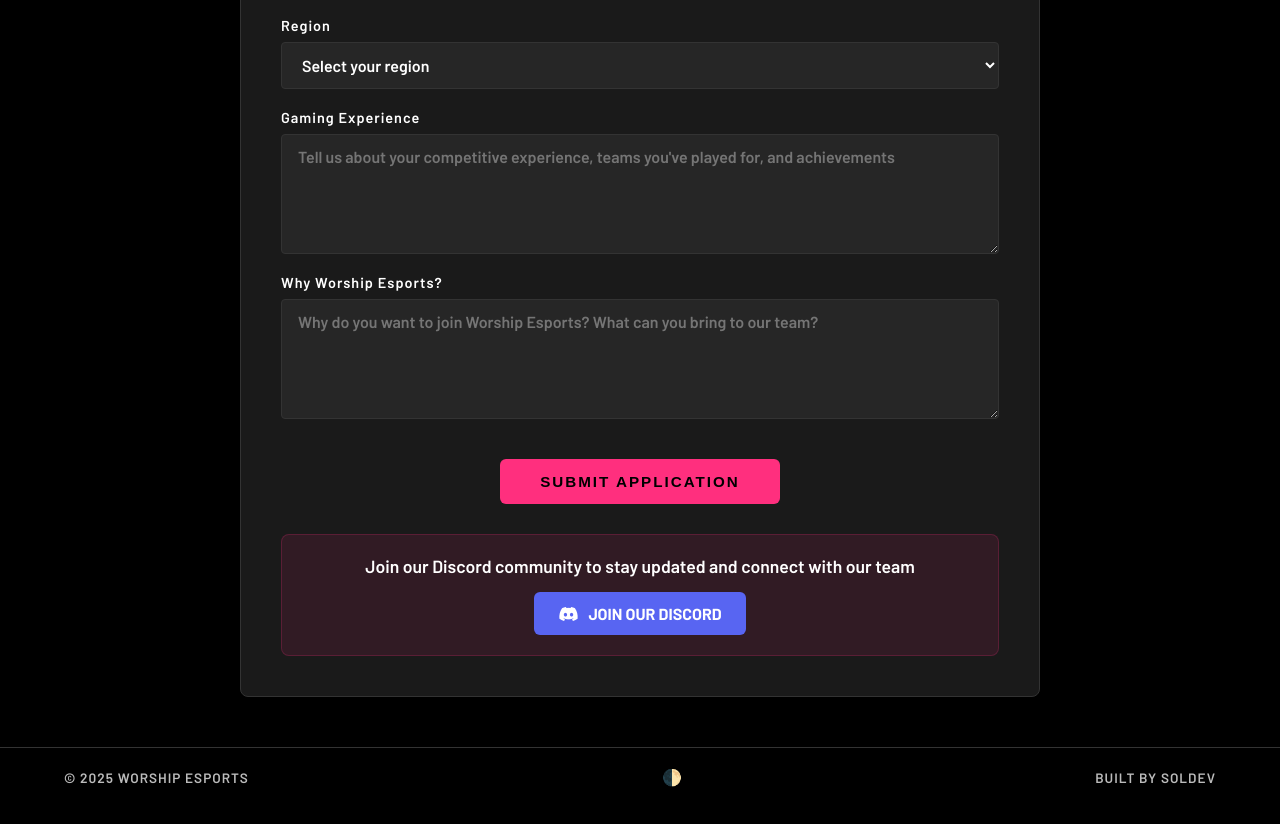
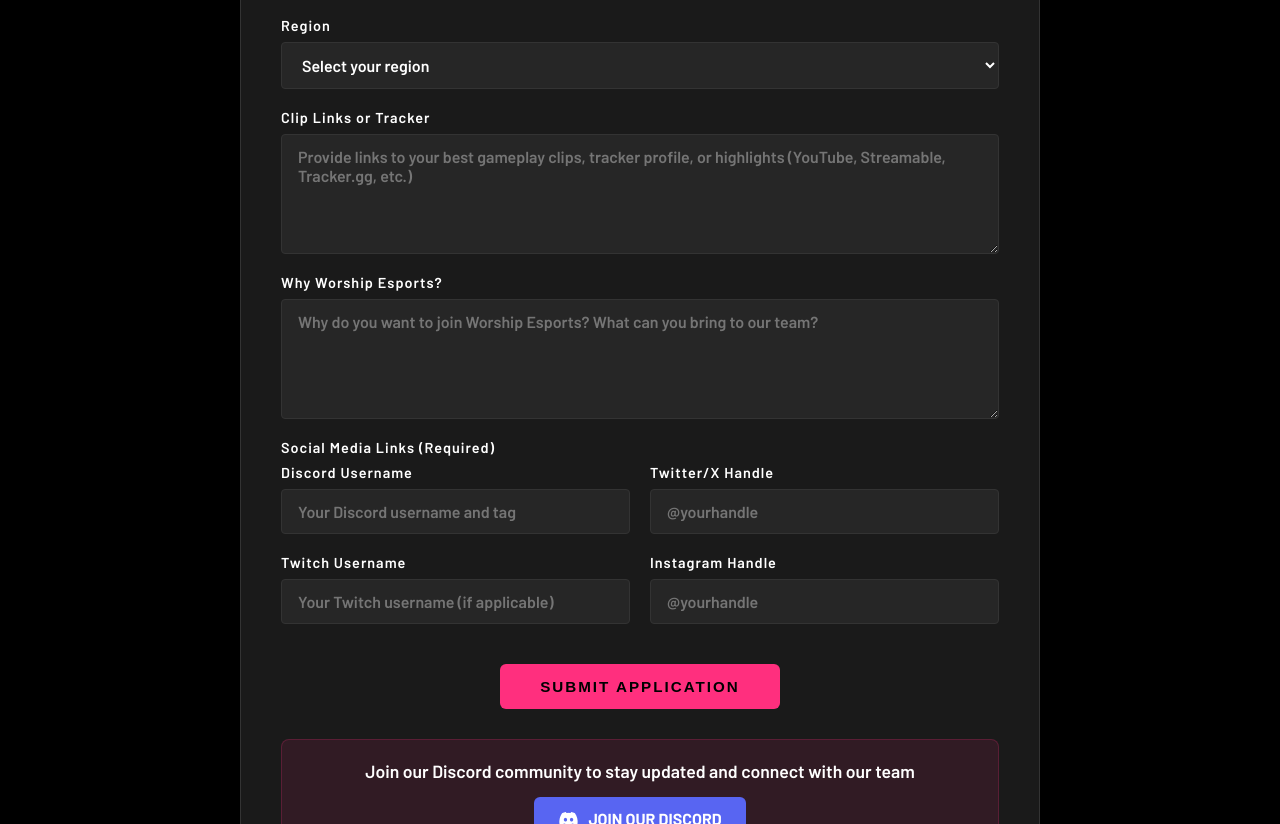
Before and after one commit to oopsididitagain335/uybdss, a website: page public/apply.html in a window 1280 px wide. Shown: the part 584-1408 px from the top of the page. Drawn offline with Linux system fonts and the light colour scheme.

Commit message:
Update apply.html

```diff
--- a/public/apply.html
+++ b/public/apply.html
@@ -239,6 +239,12 @@
       box-shadow: 0 10px 30px rgba(255, 47, 126, 0.4);
     }
 
+    .social-links {
+      display: grid;
+      grid-template-columns: 1fr 1fr;
+      gap: 20px;
+    }
+
     .discord-cta {
       margin-top: 30px;
       text-align: center;
@@ -303,6 +309,10 @@
 
       .apply-container h1 {
         font-size: 2rem;
+      }
+
+      .social-links {
+        grid-template-columns: 1fr;
       }
 
       .nav-brand img {
@@ -377,13 +387,35 @@
         </div>
 
         <div class="form-group">
-          <label for="experience">Gaming Experience</label>
-          <textarea id="experience" name="experience" required placeholder="Tell us about your competitive experience, teams you've played for, and achievements"></textarea>
+          <label for="clips">Clip Links or Tracker</label>
+          <textarea id="clips" name="clips" required placeholder="Provide links to your best gameplay clips, tracker profile, or highlights (YouTube, Streamable, Tracker.gg, etc.)"></textarea>
         </div>
 
         <div class="form-group">
           <label for="why">Why Worship Esports?</label>
           <textarea id="why" name="why" required placeholder="Why do you want to join Worship Esports? What can you bring to our team?"></textarea>
+        </div>
+
+        <div class="form-group">
+          <label>Social Media Links (Required)</label>
+          <div class="social-links">
+            <div class="form-group">
+              <label for="discord">Discord Username</label>
+              <input type="text" id="discord" name="discord" required placeholder="Your Discord username and tag">
+            </div>
+            <div class="form-group">
+              <label for="twitter">Twitter/X Handle</label>
+              <input type="text" id="twitter" name="twitter" required placeholder="@yourhandle">
+            </div>
+            <div class="form-group">
+              <label for="twitch">Twitch Username</label>
+              <input type="text" id="twitch" name="twitch" placeholder="Your Twitch username (if applicable)">
+            </div>
+            <div class="form-group">
+              <label for="instagram">Instagram Handle</label>
+              <input type="text" id="instagram" name="instagram" placeholder="@yourhandle">
+            </div>
+          </div>
         </div>
 
         <button type="submit" class="submit-btn">SUBMIT APPLICATION</button>
```
